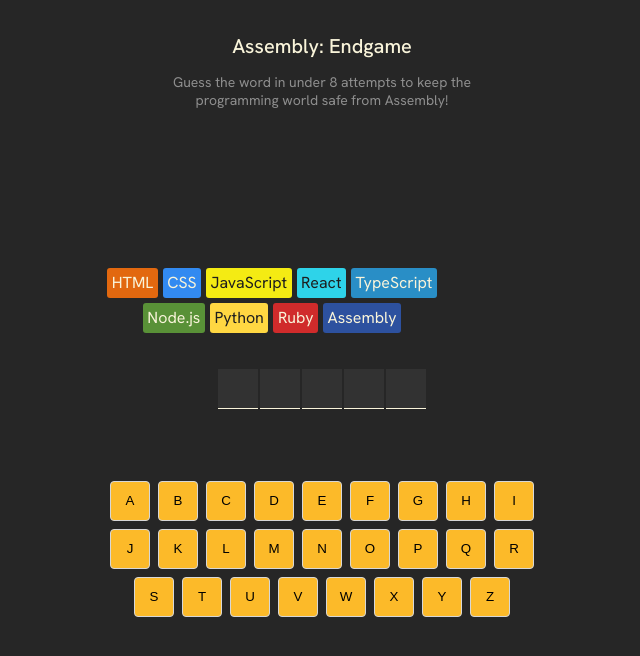
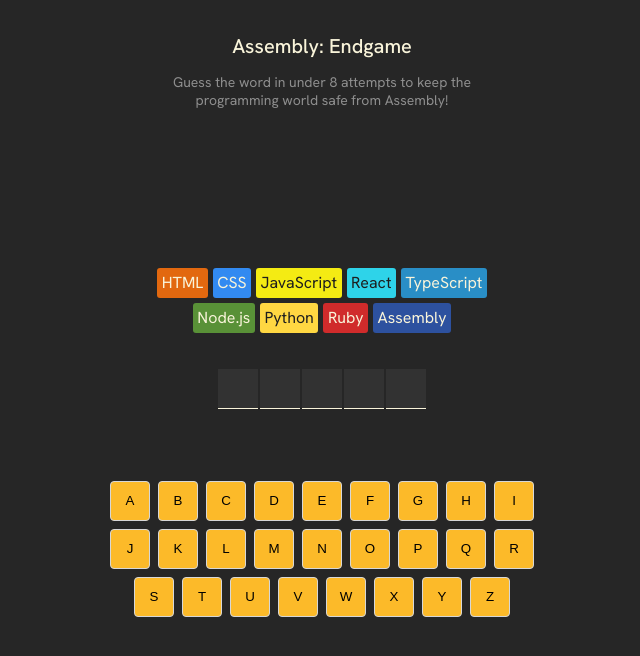
Before and after one commit to GustavoCapis/assembly-endgame, a React (Vite) app: page / in a window 1280 px wide. Shown: the top 656 px of the page, without its empty margins (318-958 px from the left). Built offline with nearby package versions, Linux system fonts and the light colour scheme.

Commit message:
style: Fix CSS center allignment.

```diff
--- a/src/index.css
+++ b/src/index.css
@@ -9,8 +9,12 @@
   color: #d9d9d9;
   padding: 20px;
   height: 100vh;
+}
+
+main {
   display: flex;
-  justify-content: center;
+  flex-direction: column;
+  align-items: center;
 }
 
 header {
@@ -37,6 +41,8 @@
   padding: 16px 8px;
   border-radius: 4px;
   margin-block: 30px;
+  width: 100%;
+  max-width: 350px;
 }
 
 .game-status.hidden {
```
